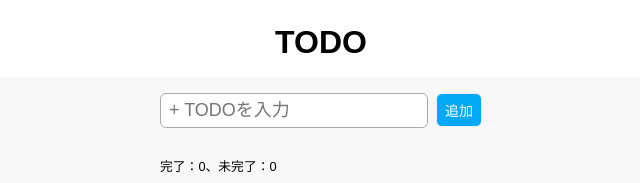
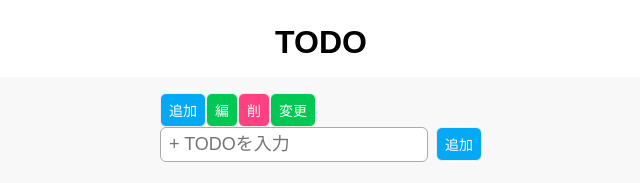
Before and after one commit to pgst/my-vue3-todo, a Vue app in the folder my-vue3-todo/: page / in a window 1280 px wide. Shown: the top 183 px of the page, without its empty margins (319-959 px from the left). Built offline with nearby package versions, Linux system fonts and the light colour scheme.

Commit message:
コンポーネント間のやりとり（親から子へ）

```diff
--- /dev/null
+++ b/my-vue3-todo/src/components/BaseButton.vue
@@ -0,0 +1,32 @@
+<script setup>
+const props = defineProps({ color: String })
+
+const aaa = () => {}
+</script>
+
+<template>
+  <button class="btn" :class="props.color" @click="aaa"><slot /></button>
+</template>
+
+<style scoped>
+.btn {
+  padding: 8px;
+  font-size: 14px;
+  color: #fff;
+  text-align: center;
+  /* background-color: #03a9f4; */
+  border-radius: 6px;
+}
+
+.bule {
+  background-color: #03a9f4;
+}
+
+.green {
+  background-color: #00c853;
+}
+
+.pink {
+  background-color: #ff4081;
+}
+</style>
--- a/my-vue3-todo/src/components/MainTodo.vue
+++ b/my-vue3-todo/src/components/MainTodo.vue
@@ -1,6 +1,7 @@
 <script setup>
 import { ref } from 'vue'
 import { useTodoList } from '@/composables/useTodoList'
+import BaseButton from '@/components/BaseButton.vue'
 
 const todo = ref('')
 const isEdit = ref(false)
@@ -41,6 +42,11 @@ const changeCheck = (id) => {
 </script>
 
 <template>
+  <BaseButton color="bule">追加</BaseButton>
+  <BaseButton color="green">編</BaseButton>
+  <BaseButton color="pink">削</BaseButton>
+  <BaseButton color="green">変更</BaseButton>
+
   <div>
     <input type="text" class="todo_input" v-model="todo" placeholder="+ TODOを入力" />
     <button class="btn green" @click="editTodo" v-if="isEdit">変更</button>
```
